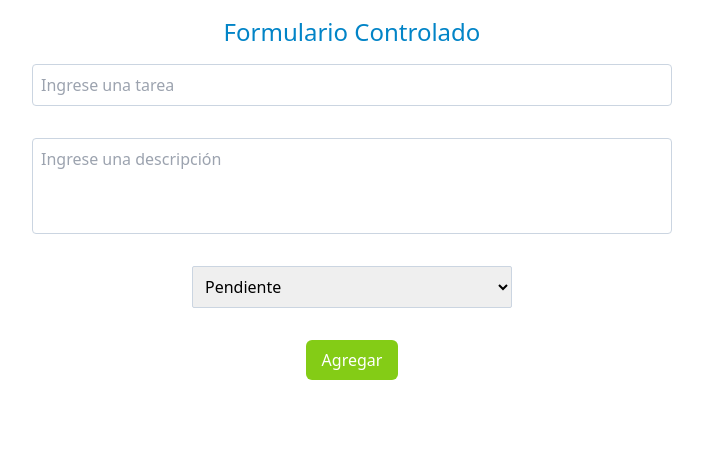
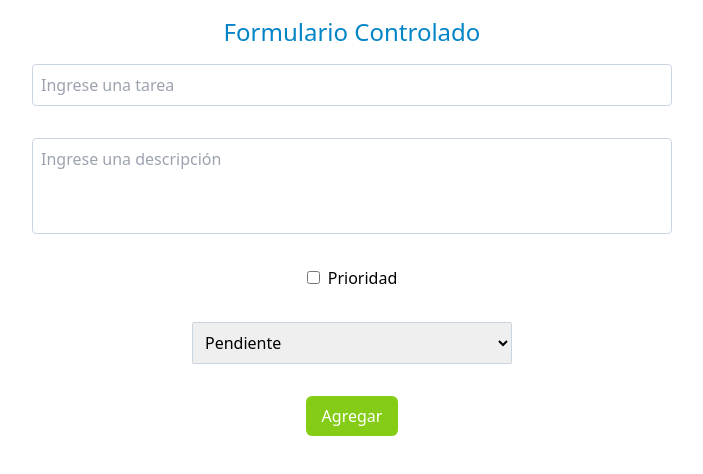
Before and after one commit to Lobonjulian/react-todo, a React (Vite) app: page / in a window 1280 px wide. Shown: the top 474 px of the page, without its empty margins (288-991 px from the left). Built offline with nearby package versions, Linux system fonts and the light colour scheme.

Commit message:
Checkbox

```diff
--- a/src/FormControlado.jsx
+++ b/src/FormControlado.jsx
@@ -13,13 +13,16 @@ const FormControlado = () => {
   };
 
   const handleChange = (e) => {
+    const { name, value, checked, type } = e.target;
+
     // utilizando el callback
     setTodo((prev) => ({
       ...prev,
-      [e.target.name]: e.target.value,
+      [name]: type === "checkbox" ? checked : value,
     }));
   };
 
+  console.log(todo);
   return (
     <div className="container mt-2">
       <h1 className="text-center text-2xl m-4 text-sky-600">
@@ -43,6 +46,19 @@ const FormControlado = () => {
           value={todo.description}
           onChange={handleChange}
         />
+        <div>
+          <input
+            className="border border-slate-300"
+            type="checkbox"
+            id="todoEstado"
+            checked={todo.todoCheck}
+            onChange={handleChange}
+            name="todoCheck"
+          />
+          <label htmlFor="todoEstado" className="ml-2">
+            Prioridad
+          </label>
+        </div>
         <select
           className="border border-slate-300 rounded-sm p-2 w-1/4"
           name="todoEstado"
```
